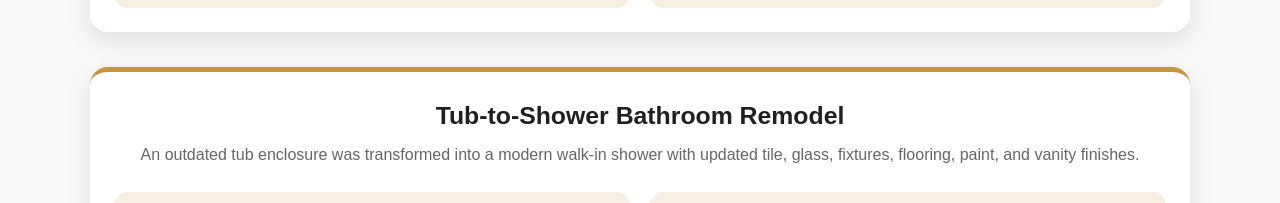
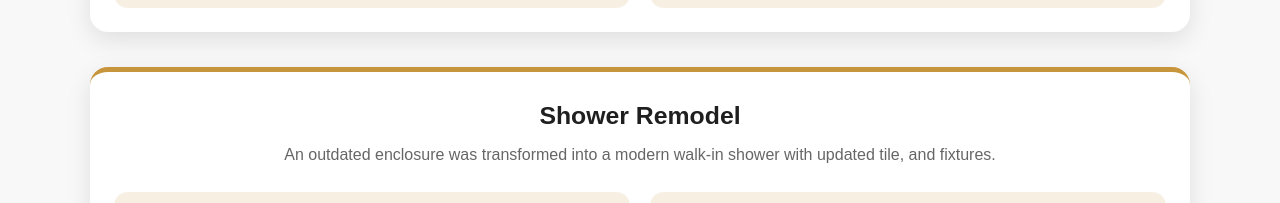
Before and after one commit to thecoyotellc/Coyote-Plumbing, a plain HTML site: page index.html in a window 1280 px wide. Shown: the part 3943-4146 px from the top of the page. Drawn offline with Linux system fonts and the light colour scheme.

```diff
--- a/index.html
+++ b/index.html
@@ -653,12 +653,11 @@
       <!-- BATHROOM 2 -->
 
       <article class="project">
-        <h3>Tub-to-Shower Bathroom Remodel</h3>
+        <h3>Shower Remodel</h3>
 
         <p class="project-description">
-          An outdated tub enclosure was transformed into a modern
-          walk-in shower with updated tile, glass, fixtures, flooring,
-          paint, and vanity finishes.
+          An outdated enclosure was transformed into a modern
+          walk-in shower with updated tile, and fixtures.
         </p>
 
         <div class="photo-pair">
@@ -669,7 +668,7 @@
             <div class="photo-stack">
               <img
                 src="20250914_150633.jpg"
-                alt="Bathroom 2 before tub-to-shower conversion"
+                alt="Bathroom 2 before shower conversion"
                 loading="lazy"
               />
             </div>
@@ -681,7 +680,7 @@
             <div class="photo-stack">
               <img
                 src="tf1760208675772.jpg"
-                alt="Bathroom 2 after tub-to-shower conversion"
+                alt="Bathroom 2 after shower conversion"
                 loading="lazy"
               />
             </div>
```
